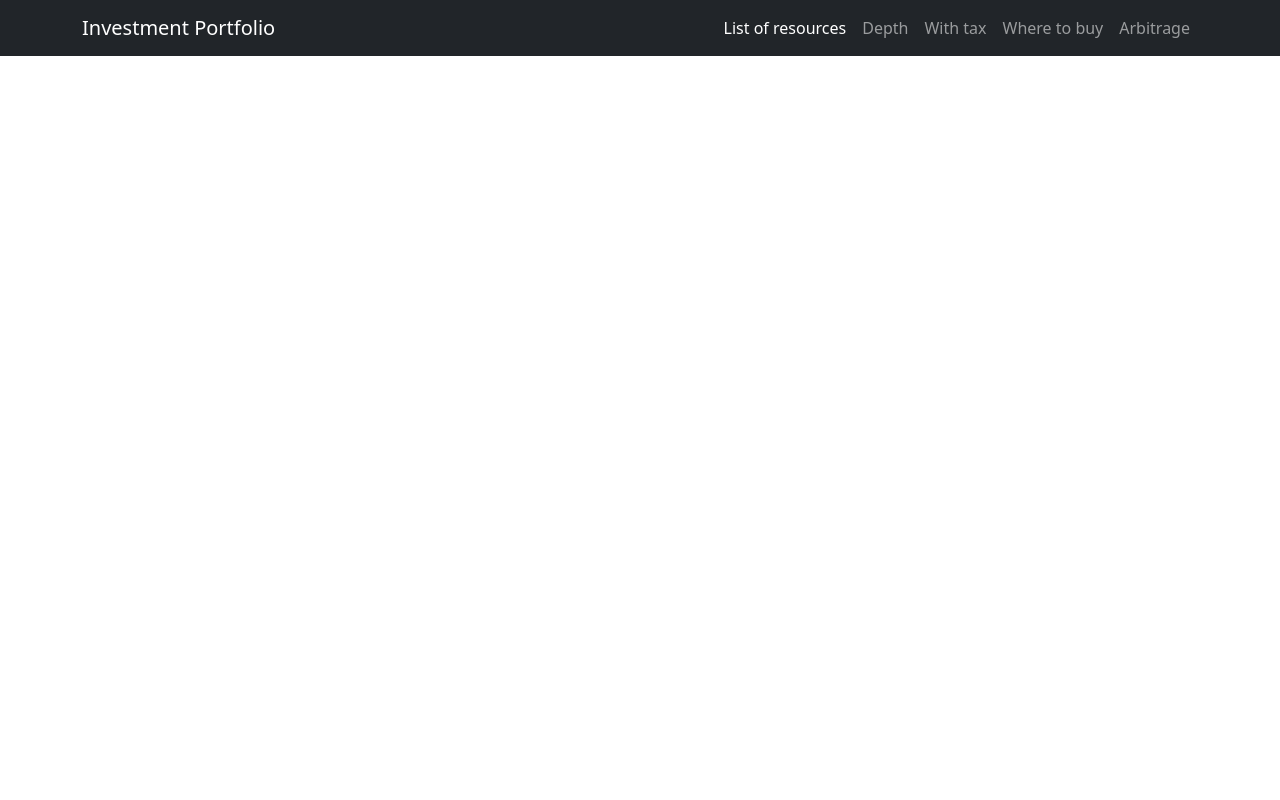
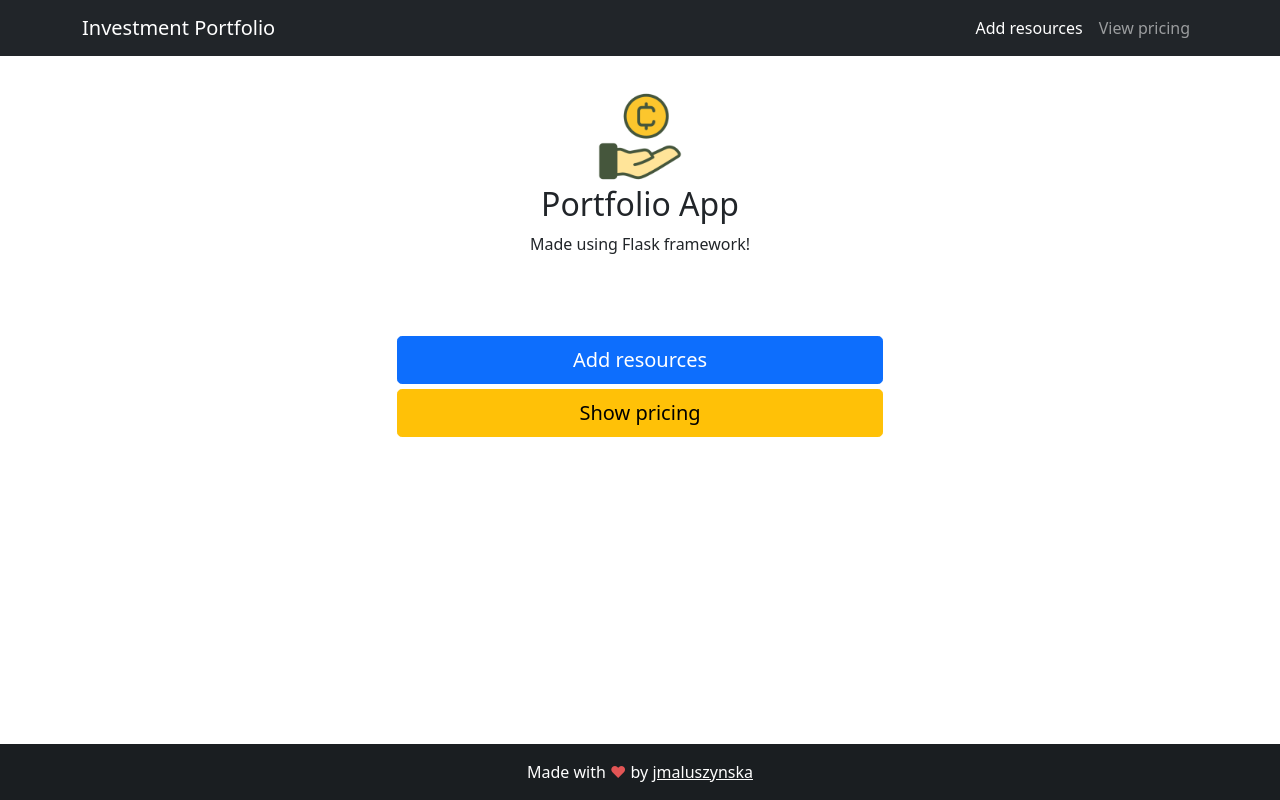
Before and after one commit to realgs/msid21, a Flask app: template templates/index.html in a window 1280 px wide. Run offline with Flask 2, Linux system fonts and the light colour scheme; the template is opened without the code that fills it, so the values that code supplies are empty; parts of the project's set-up code (start-up, migrations or seed data) failed here and were passed over.

Commit message:
final app version with web front

```diff
--- a/API/NBP.py
+++ b/API/NBP.py
@@ -22,10 +22,10 @@ class NBP(Api):
             return quantity
         if cur_from == 'PLN':
             json = request(f'{self.url}{cur_to}')
-            return quantity / float(json['rates'][0]['ask'])
+            return round(quantity / float(json['rates'][0]['ask']), 2)
         elif cur_to == 'PLN':
             json = request(f'{self.url}' + f'{cur_from}')
-            return quantity * float(json['rates'][0]['bid'])
+            return round(quantity * float(json['rates'][0]['bid']), 2)
 
         conv_value = self.convert(cur_from, quantity, 'PLN')
         return self.convert('PLN', conv_value, cur_to)
--- a/API/const.py
+++ b/API/const.py
@@ -8,4 +8,6 @@ transfer = {
     "XTZ": 0.1, "ZEC": 0.004, "ZRX": 56.0
 }
 
-EOD_TOKEN = "60af85057712e4.51092124"
+EOD_TOKEN = '60af85057712e4.51092124'
+
+service = None
--- a/app.py
+++ b/app.py
@@ -1,16 +1,57 @@
+import os
+
 from flask import Flask, render_template, request
+from werkzeug.utils import secure_filename
+
+from API import const
 from Services import Service
 from Wallet import Wallet
 
 app = Flask(__name__)
+app.config['UPLOAD_PATH'] = 'json_files'
+
+
+def init():
+    const.service = Service(Wallet('json_files/empty_resources.json'))
 
 
 @app.route('/')
 def index():
-    wallet = Wallet('resources.json')
-    markings = Service.get_markings(wallet)
-    return render_template("index.html", markings_list=markings)
+    return render_template("index.html")
+
+
+@app.route('/add', methods=['POST', 'GET'])
+def add():
+    if request.method == 'POST':
+        if 'name' in request.form:
+            try:
+                const.service.add_resource(request)
+                return render_template("add_resources.html", add_confirm='Resource added.')
+            except ValueError:
+                return render_template("add_resources.html", error_message='Invalid argument')
+        elif 'file' in request.files:
+            f = request.files['file']
+            filename = secure_filename(f.filename)
+            f.save(os.path.join(app.config['UPLOAD_PATH'], filename))
+            const.service.read_json(f'json_files/{f.filename}')
+            return render_template("add_resources.html", add_confirm='Portfolio correctly added.')
+        else:
+            const.service.save_to_json()
+            return render_template("add_resources.html", add_confirm='Portfolio saved to json. ')
+    return render_template("add_resources.html")
+
+
+@app.route('/pricing', methods=['POST', 'GET'])
+def pricing():
+    if request.method == 'POST':
+        percentage = float(request.form['depth'])
+        markings = const.service.analyse_portfolio(depth=percentage)
+        base_currency = const.service.base_currency
+        return render_template('print_resources.html', markings_list=markings, percentage=percentage,
+                               base_currency=base_currency)
+    return render_template('print_resources.html')
 
 
 if __name__ == '__main__':
+    init()
     app.run(debug=True)
--- a/static/css/styles.css
+++ b/static/css/styles.css
@@ -1,6 +1,72 @@
- #table-pricing {
+.welcome {
+    display: flex;
+    align-items: center;
+    justify-content: center;
+    flex-direction: column;
+    padding: 2rem;
+}
+
+.menu {
+    display: flex;
+    align-items: center;
+    justify-content:space-around;
+    flex-direction: column;
+    padding: 2rem;
+}
+
+.menu-btn {
+    margin-bottom: 5px;
     width: 40%;
+}
+
+.row {
+    align-items: flex-end;
+}
+#table-pricing {
+    width: 60%;
+    margin-left: auto;
+    margin-right: auto;
+}
+
+#container {
+    width: 70%;
     margin-left: auto;
     margin-right: auto;
     margin-top: 5%;
- }
+    display: flex;
+    flex-direction: column;
+    align-content: space-around;
+}
+
+#btn_add {
+    background-color: green;
+    width: 9rem;
+}
+
+#btn_save {
+    background-color: orange;
+    width: 100%;
+}
+
+#resources {
+    display: flex;
+    flex-direction: column;
+}
+
+.percentage {
+    margin-top: 2%;
+    margin-bottom: 3%;
+    display: flex;
+    align-items: center;
+    justify-content: center;
+}
+
+#percentage_form {
+    display: flex;
+}
+
+footer {
+    position: absolute;
+    bottom: 0;
+    width: 100%;
+}
--- a/static/js/myscripts.js
+++ /dev/null
@@ -1,4 +0,0 @@
-$('#navbarSupportedContent .navbar-nav li').on('click', function () {
-    $('#navbarSupportedContent .navbar-nav').find('li.active').removeClass('active');
-    $(this).parent('li').addClass('active');
-});
--- /dev/null
+++ b/templates/base.html
@@ -0,0 +1,17 @@
+<!DOCTYPE html>
+<html lang="en">
+<head>
+    <meta charset="UTF-8">
+    <title>My portfolio</title>
+    <link href="https://cdn.jsdelivr.net/npm/bootstrap@5.0.1/dist/css/bootstrap.min.css" rel="stylesheet"
+          integrity="sha384-+0n0xVW2eSR5OomGNYDnhzAbDsOXxcvSN1TPprVMTNDbiYZCxYbOOl7+AMvyTG2x" crossorigin="anonymous">
+    <link rel="stylesheet" href="{{ url_for('static', filename='css/styles.css') }}">
+</head>
+<body>
+{% include 'navbar.html' %}
+<div id="resources">
+    {% block content %}{% endblock %}
+</div>
+{% include 'footer.html' %}
+</body>
+</html>
--- /dev/null
+++ b/templates/footer.html
@@ -0,0 +1,5 @@
+<footer class="bg-dark text-center text-white">
+    <div class="text-center p-3" style="background-color: rgba(0, 0, 0, 0.2);">
+        Made with <span style="color: #e25555;">&hearts;</span> by <a class="text-white" href="https://github.com/justyna-maluszynska">jmaluszynska</a>
+    </div>
+</footer>
--- a/templates/index.html
+++ b/templates/index.html
@@ -1,37 +1,15 @@
-<!DOCTYPE html>
-<html lang="en">
-<head>
-    <meta charset="UTF-8">
-    <title>My portfolio</title>
-    <script src="{{ url_for('static', filename='js/myscripts.js') }}"></script>
-    <link href="https://cdn.jsdelivr.net/npm/bootstrap@5.0.1/dist/css/bootstrap.min.css" rel="stylesheet"
-          integrity="sha384-+0n0xVW2eSR5OomGNYDnhzAbDsOXxcvSN1TPprVMTNDbiYZCxYbOOl7+AMvyTG2x" crossorigin="anonymous">
-    <link rel="stylesheet" href="{{ url_for('static', filename='css/styles.css') }}">
-</head>
-<body>
-{% include 'navbar.html' %}
-<table id="table-pricing" class="table">
-    <!-- table header -->
-    {% if markings_list %}
-    <thead class="table-dark">
-    <th> Name</th>
-    <th> Quantity</th>
-    <th> Rate</th>
-    <th> Price</th>
-    </thead>
-    {% endif %}
+{% extends "base.html" %}
 
-    <!-- table rows -->
-    <tbody>
-    {% for dict_item in markings_list %}
-    <tr>
-        {% for value in dict_item.values() %}
-        <td> {{ value }}</td>
-        {% endfor %}
-    </tr>
-    {% endfor %}
-    </tbody>
+{% block content %}
 
-</table>
-</body>
-</html>
+<div class="welcome">
+    <img src="/static/portfolio.png" style="width: 8%; height: 8%;">
+    <h2>Portfolio App</h2>
+    <p>Made using Flask framework!</p>
+</div>
+<div class="menu">
+    <a class="btn btn-primary btn-lg menu-btn" href="/add">Add resources</a>
+    <a class="btn btn-warning btn-lg menu-btn" href="/pricing">Show pricing</a>
+</div>
+
+{% endblock %}
--- a/templates/navbar.html
+++ b/templates/navbar.html
@@ -1,13 +1,10 @@
 <nav class="navbar navbar-expand-lg navbar-dark bg-dark">
     <div class="container">
-        <a class="navbar-brand" href="#">Investment Portfolio</a>
+        <a class="navbar-brand" href="/">Investment Portfolio</a>
         <div class="collapse navbar-collapse" id="navbarSupportedContent">
             <ul class="navbar-nav ms-auto mb-2 mb-lg-0">
-                <li class="nav-item"><a class="nav-link active" href="#">List of resources</a></li>
-                <li class="nav-item"><a class="nav-link" href="#">Depth</a></li>
-                <li class="nav-item"><a class="nav-link" href="#">With tax</a></li>
-                <li class="nav-item"><a class="nav-link" href="#">Where to buy</a></li>
-                <li class="nav-item"><a class="nav-link" href="#">Arbitrage</a></li>
+                <li class="nav-item"><a class="nav-link active" href="/add">Add resources</a></li>
+                <li class="nav-item"><a class="nav-link" href="/pricing">View pricing</a></li>
             </ul>
         </div>
     </div>
--- a/utils.py
+++ b/utils.py
@@ -6,3 +6,8 @@ def read_json(filename):
         data = json.load(json_file)
 
     return data
+
+
+def save_json(data):
+    with open('json_files/saved.json', 'w', encoding='utf-8') as f:
+        json.dump(data, f, ensure_ascii=False, indent=4)
```
Also changed, not shown: API/Yahoo.py (+6 -2 lines), Services.py (+87 -31 lines), Wallet.py (+42 -7 lines), resources.json (+1 -11 lines), templates/add_resources.html (added, +48 -0 lines), templates/print_resources.html (added, +43 -0 lines), static/portfolio.png (added).
